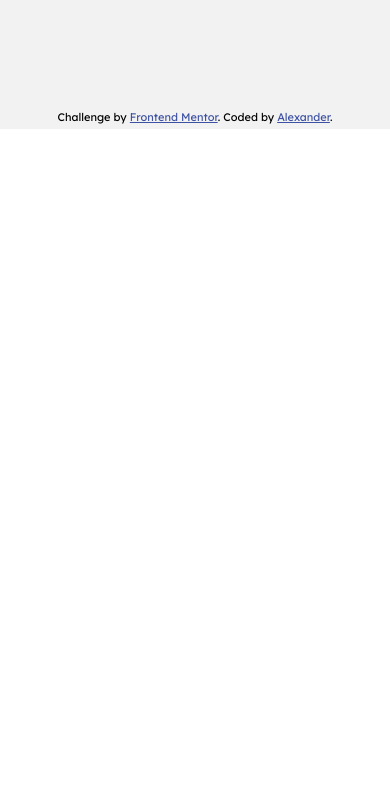
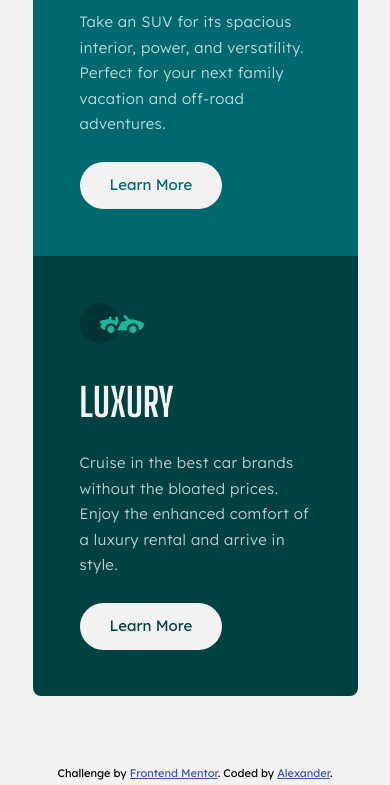
Before and after one commit to albatros444/frontendMentor7, a website: page index.html in a window 390 px wide. Shown: the part 715-1500 px from the top of the page. Before the commit the page ends 844 px from the top, so only its background shows below. Drawn offline with Linux system fonts and the light colour scheme.

Commit message:
mobile layout

```diff
--- a/index.html
+++ b/index.html
@@ -15,9 +15,10 @@
     <link rel="preconnect" href="https://fonts.googleapis.com" />
     <link rel="preconnect" href="https://fonts.gstatic.com" crossorigin />
     <link
-      href="https://fonts.googleapis.com/css2?family=Big+Shoulders+Display:wght@700&family=Lexend+Deca&display=swap"
+      href="https://fonts.googleapis.com/css2?family=Big+Shoulders+Display:wght@700&family=Lexend+Deca:wght@300;400&display=swap"
       rel="stylesheet"
     />
+
     <title>Frontend Mentor | 3-column preview card component</title>
   </head>
   <body>
@@ -52,7 +53,6 @@
         </div>
       </div>
     </div>
-
     <div class="attribution">
       Challenge by
       <a href="https://www.frontendmentor.io?ref=challenge" target="_blank"
--- a/scss/globals.scss
+++ b/scss/globals.scss
@@ -13,6 +13,7 @@ body {
   font-family: "Lexend Deca", sans-serif;
   font-weight: 400;
   font-size: 15px;
+  position: relative;
 }
 textarea,
 input {
--- a/scss/main.scss
+++ b/scss/main.scss
@@ -16,6 +16,7 @@
   overflow: hidden;
   .sectionThirdCommon {
     padding: 47px;
+
     h2 {
       color: hsl(0, 0%, 95%);
       font-family: "Big Shoulders Display", cursive;
@@ -68,5 +69,28 @@
   }
 }
 
-// font-family: 'Big Shoulders Display', cursive;    700
-// font-family: 'Lexend Deca', sans-serif;  400
+@media screen and (max-width: 800px) {
+  .background {
+    height: 100%;
+    padding-top: 89px;
+    padding-bottom: 89px;
+  }
+  .previewCard {
+    height: 1322px;
+    width: 325px;
+    flex-direction: column;
+    letter-spacing: 0.4px;
+    font-weight: 300;
+    .sectionThirdCommon {
+      p {
+        margin-bottom: 0px;
+      }
+      h2 {
+        margin-bottom: 25px;
+      }
+      button {
+        margin-top: 25px;
+      }
+    }
+  }
+}
```
Also changed, not shown: dist/globals.css, dist/main.css, 2 other files.
